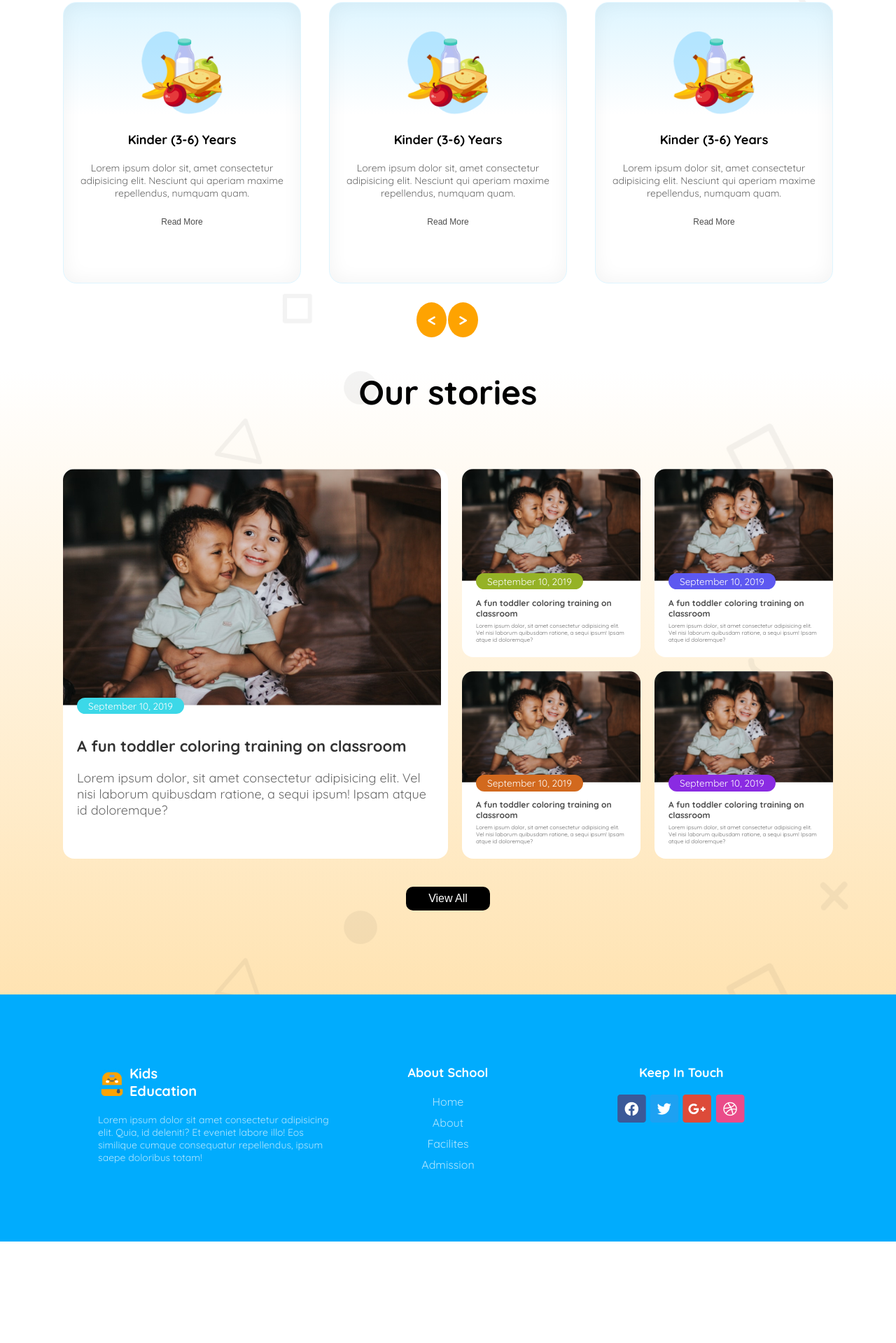
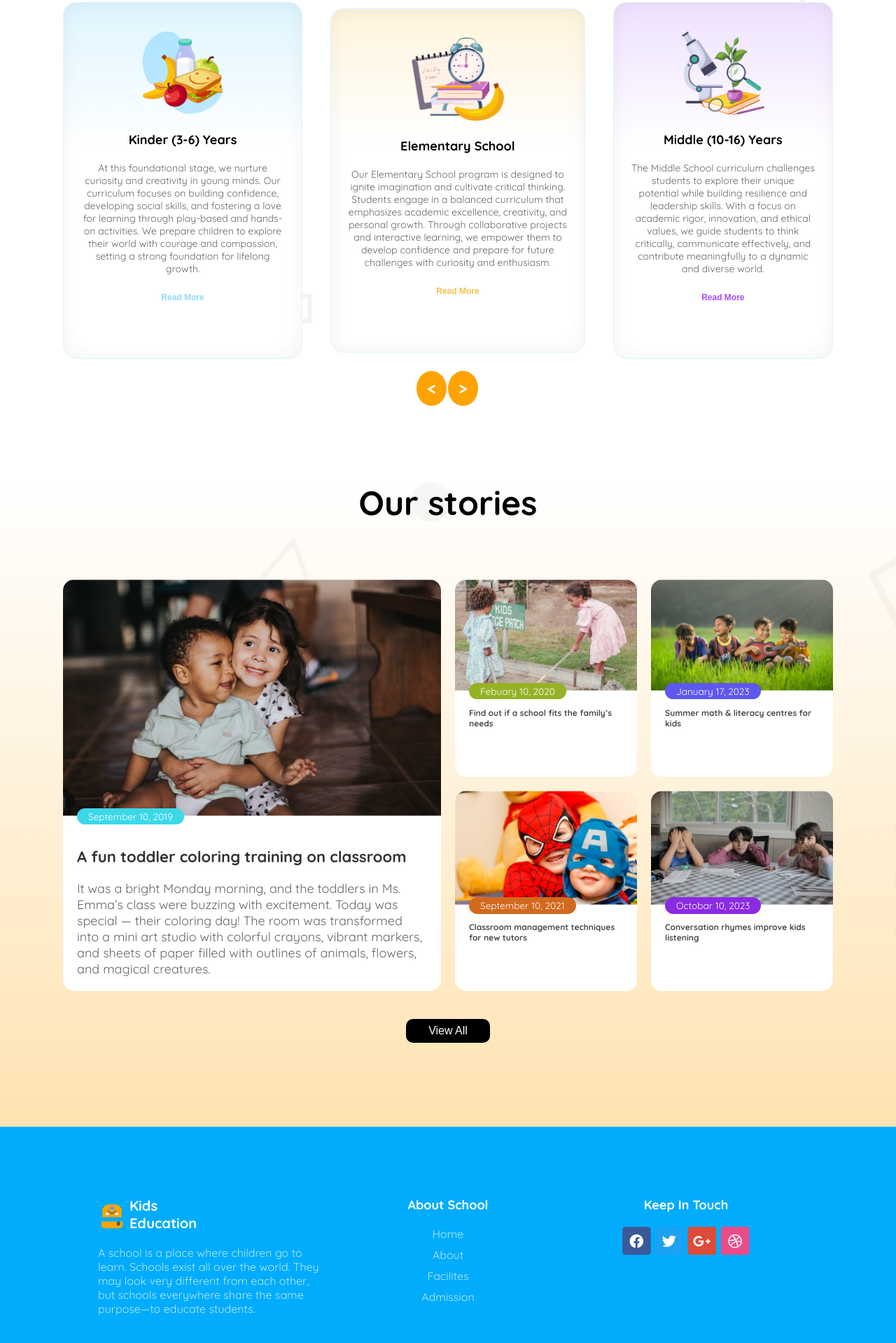
Before and after one commit to samiulsun/ph-kids-school, a plain HTML site: page index.html in a window 1280 px wide. Shown: the part 926-2845 px from the top of the page at 70% size. Before the commit the page ends 2700 px from the top, so only its background shows below. Drawn offline with Linux system fonts and the light colour scheme.

Commit message:
everything looks good

```diff
--- a/index.html
+++ b/index.html
@@ -60,33 +60,30 @@
 			<section class="standard">
 				<h1 class="standard-title">Standard Curriculum</h1>
 				<div class="card-container flex">
-					<div class="card">
+					<div class="card card-one">
 						<img src="./assets/kinder.png" alt="" class="card-img" />
 						<h4 class="card-title">Kinder (3-6) Years</h4>
 						<p class="card-description">
-							Lorem ipsum dolor sit, amet consectetur adipisicing elit. Nesciunt
-							qui aperiam maxime repellendus, numquam quam.
+							At this foundational stage, we nurture curiosity and creativity in young minds. Our curriculum focuses on building confidence, developing social skills, and fostering a love for learning through play-based and hands-on activities. We prepare children to explore their world with courage and compassion, setting a strong foundation for lifelong growth.
 						</p>
-						<button class="card-btn">Read More</button>
+						<button class="card-btn " style="color: rgb(100, 200, 255);font-weight: bold;">Read More</button>
 					</div>
 
-					<div class="card">
-						<img src="./assets/kinder.png" alt="" class="card-img" />
-						<h4 class="card-title">Kinder (3-6) Years</h4>
+					<div class="card card-two">
+						<img src="./assets/elementary.png" alt="" class="card-img" />
+						<h4 class="card-title">Elementary School</h4>
 						<p class="card-description">
-							Lorem ipsum dolor sit, amet consectetur adipisicing elit. Nesciunt
-							qui aperiam maxime repellendus, numquam quam.
+							Our Elementary School program is designed to ignite imagination and cultivate critical thinking. Students engage in a balanced curriculum that emphasizes academic excellence, creativity, and personal growth. Through collaborative projects and interactive learning, we empower them to develop confidence and prepare for future challenges with curiosity and enthusiasm.
 						</p>
-						<button class="card-btn">Read More</button>
+						<button class="card-btn one" style="color: rgb(240, 170, 0);font-weight: bold;">Read More</button>
 					</div>
-					<div class="card">
-						<img src="./assets/kinder.png" alt="" class="card-img" />
-						<h4 class="card-title">Kinder (3-6) Years</h4>
+					<div class="card card-three">
+						<img src="./assets/middle.png" alt="" class="card-img" />
+						<h4 class="card-title">Middle (10-16) Years</h4>
 						<p class="card-description">
-							Lorem ipsum dolor sit, amet consectetur adipisicing elit. Nesciunt
-							qui aperiam maxime repellendus, numquam quam.
+							The Middle School curriculum challenges students to explore their unique potential while building resilience and leadership skills. With a focus on academic rigor, innovation, and ethical values, we guide students to think critically, communicate effectively, and contribute meaningfully to a dynamic and diverse world.
 						</p>
-						<button class="card-btn">Read More</button>
+						<button class="card-btn " style="color: rgb(135, 0, 255);font-weight: bold;">Read More</button>
 					</div>
 				</div>
 				<div class="arrow-btn-container">
@@ -104,67 +101,50 @@
 									A fun toddler coloring training on classroom
 								</h4>
 								<p class="stories-description">
-									Lorem ipsum dolor, sit amet consectetur adipisicing elit. Vel
-									nisi laborum quibusdam ratione, a sequi ipsum! Ipsam atque id
-									doloremque?
+									It was a bright Monday morning, and the toddlers in Ms. Emma’s class were buzzing with excitement. Today was special — their coloring day! The room was transformed into a mini art studio with colorful crayons, vibrant markers, and sheets of paper filled with outlines of animals, flowers, and magical creatures.
 								</p>
 							</div>
 						</div>
 						<div class="stories-second-container grid">
 							<div class="story">
-								<img class="stories-img" src="./assets/story-1.png" alt="" />
+								<img class="stories-img" src="./assets/story-2.png" alt="" />
 								<div class="stories-text-container">
-                  <span style="background: rgb(149, 178, 38);;" class="date">September 10, 2019</span>
+                  <span style="background: rgb(149, 178, 38);;" class="date">Febuary 10, 2020</span>
 									<h4 class="story-title">
-										A fun toddler coloring training on classroom
+										Find out if a school fits the
+family’s needs
 									</h4>
-									<p class="story-description">
-										Lorem ipsum dolor, sit amet consectetur adipisicing elit.
-										Vel nisi laborum quibusdam ratione, a sequi ipsum! Ipsam
-										atque id doloremque?
-									</p>
 								</div>
 							</div>
 							<div class="story">
-								<img class="stories-img" src="./assets/story-1.png" alt="" />
+								<img class="stories-img" src="./assets/story-3.png" alt="" />
 								<div class="stories-text-container">
-                  <span style="background: rgb(93, 88, 240);" class="date">September 10, 2019</span>
+                  <span style="background: rgb(93, 88, 240);" class="date">January 17, 2023</span>
 									<h4 class="story-title">
-										A fun toddler coloring training on classroom
+										Summer math & literacy
+centres for kids
 									</h4>
-									<p class="story-description">
-										Lorem ipsum dolor, sit amet consectetur adipisicing elit.
-										Vel nisi laborum quibusdam ratione, a sequi ipsum! Ipsam
-										atque id doloremque?
-									</p>
 								</div>
 							</div>
 							<div class="story">
-								<img class="stories-img" src="./assets/story-1.png" alt="" />
+								<img class="stories-img" src="./assets/story-4.png" alt="" />
 								<div class="stories-text-container">
-                  <span style="background-color: chocolate;" class="date">September 10, 2019</span>
+                  <span style="background-color: chocolate;" class="date">September 10, 2021</span>
 									<h4 class="story-title">
-										A fun toddler coloring training on classroom
+										Classroom management
+techniques for new tutors
 									</h4>
-									<p class="story-description">
-										Lorem ipsum dolor, sit amet consectetur adipisicing elit.
-										Vel nisi laborum quibusdam ratione, a sequi ipsum! Ipsam
-										atque id doloremque?
-									</p>
 								</div>
 							</div>
 							<div class="story">
-								<img class="stories-img" src="./assets/story-1.png" alt="" />
+								<img class="stories-img" src="./assets/story-5.png" alt="" />
 								<div class="stories-text-container">
-                  <span style="background-color: blueviolet;" class="date">September 10, 2019</span>
+                  <span style="background-color: blueviolet;" class="date">Octobar 10, 2023</span>
 									<h4 class="story-title">
-										A fun toddler coloring training on classroom
+										Conversation rhymes
+improve kids listening
 									</h4>
-									<p class="story-description">
-										Lorem ipsum dolor, sit amet consectetur adipisicing elit.
-										Vel nisi laborum quibusdam ratione, a sequi ipsum! Ipsam
-										atque id doloremque?
-									</p>
+
 								</div>
 							</div>
 						</div>
@@ -181,12 +161,12 @@
           <h4 class="footer-logo-title">Kids <br> Education</h4>
         </div>
         <div>
-          <p class="footer-description">Lorem ipsum dolor sit amet consectetur adipisicing elit. Quia, id deleniti? Et eveniet labore illo! Eos similique cumque consequatur repellendus, ipsum saepe doloribus totam!</p>
+          <p class="footer-description">A school is a place where children go to learn. Schools exist all over the world. They may look very different from each other, but schools everywhere share the same purpose—to educate students.</p>
         </div>
       </div>
       <div>
-        <h3 style="text-align: center;color: white;font-size: 18px;margin-bottom: 20px;">About School</h3>
-        <ul class="flex" style="flex-direction: column; gap: 10px;color: white;list-style: none;opacity: .7;">
+        <h3 class="footer-about-school-title" >About School</h3>
+        <ul class="footer-nav-ul flex" >
           <li>Home</li>
           <li>About</li>
           <li>Facilites</li>
@@ -194,8 +174,9 @@
         </ul>
       </div>
       <div>
-        <h4 style="font-size: 18px;text-align: center; margin-bottom: 20px;color: white;">Keep In Touch</h4>
-        <div class="flex" style="gap: 5px;justify-content: center;">
+        <h4 class="keep-in-touch"
+        >Keep In Touch</h4>
+        <div class="flex social-img-container" >
           <img src="./assets/fb.png" alt="facebook logo"><img src="./assets/twitter.png" alt="twitter"><img src="./assets/google+.png" alt="google"><img src="./assets/dribble.png" alt="dribble">
         </div>
       </div>
--- a/styles/general.css
+++ b/styles/general.css
@@ -86,7 +86,7 @@ nav ul li:hover {
 	.logo-txt {
 		display: none;
 	}
-	ul li {
+	nav ul li {
 		display: none;
 	}
 	.btn {
@@ -169,6 +169,24 @@ nav ul li:hover {
 	text-align: center;
 	padding: 40px 24px;
 }
+.card-two {
+	box-shadow: inset 0px 0px 28.3px 0.94px rgba(0, 0, 0, 0.05);
+	background: linear-gradient(
+			180deg,
+			rgb(255, 244, 220),
+			rgba(255, 255, 255, 0) 40%
+		),
+		rgb(255, 255, 255);
+}
+.card-three {
+	box-shadow: inset 0px 0px 28.3px 0.94px rgba(0, 0, 0, 0.05);
+	background: linear-gradient(
+			180deg,
+			rgb(238, 225, 255),
+			rgba(255, 255, 255, 0) 40%
+		),
+		rgb(255, 255, 255);
+}
 .card-img {
 	max-width: 100%;
 	height: 120px;
@@ -189,9 +207,15 @@ nav ul li:hover {
 	margin-bottom: 40px;
 	font-size: 12px;
 	opacity: 0.7;
+	cursor: pointer;
+}
+.card-btn:hover {
+	opacity: 1;
+	scale: 1.2;
 }
 .arrow-btn-container {
-	margin-top: 40px;
+	margin-top: 30px;
+	margin-bottom: 120px;
 	text-align: center;
 }
 .arrow-btn {
@@ -203,7 +227,6 @@ nav ul li:hover {
 	font-weight: bold;
 	font-size: 20px;
 	margin-right: 2px;
-	/*  */
 	color: rgb(255, 255, 255);
 	font-family: Font Awesome 5 Free;
 	font-size: 24px;
@@ -212,6 +235,7 @@ nav ul li:hover {
 	letter-spacing: 0%;
 	text-align: center;
 	padding: 10px 15px;
+	cursor: pointer;
 }
 @media screen and (max-width: 576px) {
 	.card-container {
@@ -222,62 +246,86 @@ nav ul li:hover {
 		margin: 0 20px;
 	}
 }
+
 .stories {
-	background: url('../assets/bg.png'),
-		linear-gradient(0deg, rgba(254, 163, 1, 0.3), rgba(255, 255, 255, 0.3) 100%);
+	background: linear-gradient(
+			0deg,
+			rgba(254, 163, 1, 0.3),
+			rgba(255, 255, 255, 0.3) 100%
+		),
+		url('../assets/bg.png');
 	background-repeat: repeat;
+	background-size: cover; /* Ensure proper background rendering */
 	padding-bottom: 80px;
+	overflow-x: hidden; /* Prevent horizontal overflow */
 }
 
 .stories-container {
 	max-width: 1100px;
 	margin: 0 auto;
+	display: flex;
+	flex-wrap: wrap; /* Ensure items wrap within the container */
 	align-items: stretch;
 	gap: 20px;
+	box-sizing: border-box; /* Include padding and border in width/height */
 }
+
 .grid {
 	display: grid;
 	grid-template-columns: repeat(2, 1fr);
 	gap: 20px;
 }
+
 .storeis-first-container {
-	max-width: 50%;
+	width: 100%; /* Use width instead of max-width */
+	flex: 1; /* Allow flexible resizing */
 	border-radius: 16px;
 	background: rgb(255, 255, 255);
 }
+
 .stories-second-container {
-	max-width: 50%;
+	width: 100%; /* Use width instead of max-width */
+	flex: 1; /* Allow flexible resizing */
 }
+
 .stories-img {
-	max-width: 100%;
+	width: 100%; /* Ensure the image stays within its container */
+	height: auto; /* Maintain aspect ratio */
 	border-radius: 16px 16px 0px 0px;
 }
+
 .stories-text-container {
 	padding: 20px;
 	position: relative;
 }
+
 .stories-title {
 	font-size: 22px;
 	margin: 20px 0;
 	opacity: 0.8;
 }
+
 .stories-description {
 	font-size: 18px;
 	opacity: 0.6;
 }
+
 .story {
 	border-radius: 16px;
 	background: rgb(255, 255, 255);
 }
+
 .story-title {
 	font-size: 12px;
 	opacity: 0.7;
 	margin-bottom: 5px;
 }
+
 .story-description {
 	font-size: 8px;
 	opacity: 0.6;
 }
+
 .date {
 	position: absolute;
 	top: -15px;
@@ -290,22 +338,43 @@ nav ul li:hover {
 	font-size: 0.85rem;
 	margin-bottom: 1rem;
 }
+
+/* Responsive Design */
 @media screen and (max-width: 576px) {
 	.storeis-first-container {
-		display: none;
+		display: none; /* Hide the first container on small screens */
 	}
 	.stories-second-container {
-		max-width: 100%;
+		width: 100%; /* Ensure it takes full width */
 	}
 	.stories-container {
-		margin: 20px;
+		margin: 0 10px; /* Add margin within the screen */
+		padding: 0 10px; /* Ensure no overflow */
+	}
+
+	.grid {
+		grid-template-columns: 1fr; /* Make the grid single column */
+		gap: 10px;
+	}
+
+	.date {
+		top: -9px;
+		left: 20px;
+		border-radius: 10px;
+		padding: 0.1rem 0.5rem;
+		font-size: 0.4rem;
+		margin-bottom: 0.5rem;
 	}
 }
+
+/* footer start here */
+/* =============================== */
 .footer {
 	padding: 100px 140px;
 	background: rgb(1, 172, 253);
 	display: grid;
 	grid-template-columns: repeat(3, 1fr);
+	gap: 20px;
 }
 .logo-container {
 	gap: 5px;
@@ -318,7 +387,62 @@ nav ul li:hover {
 	color: white;
 }
 .footer-description {
-	font-size: 14px;
+	font-size: 1rem;
 	opacity: 0.7;
 	color: white;
 }
+.footer-about-school-title {
+	text-align: center;
+	color: white;
+	font-size: 18px;
+	margin-bottom: 20px;
+}
+.footer-nav-ul {
+	display: flex;
+	flex-direction: column;
+	justify-content: center;
+	align-items: center;
+	gap: 10px;
+	color: white;
+	list-style: none;
+	opacity: 0.7;
+}
+.keep-in-touch {
+	font-size: 18px;
+	text-align: center;
+	margin-bottom: 20px;
+	color: white;
+}
+.social-img-container {
+	gap: 5px;
+	justify-content: center;
+}
+@media (max-width: 576px) {
+	.keep-in-touch {
+		text-align: left;
+	}
+	.social-img-container {
+		justify-content: flex-start;
+	}
+	.footer {
+		grid-template-columns: 1fr;
+		text-align: start;
+		gap: 30px;
+		padding: 20px;
+	}
+
+	.logo-container {
+		justify-content: flex-start;
+	}
+
+	.footer-description {
+		font-size: 8px;
+	}
+	.footer-about-school-title {
+		text-align: left;
+	}
+	.footer-nav-ul {
+		justify-content: flex-start;
+		align-items: flex-start;
+	}
+}
```
